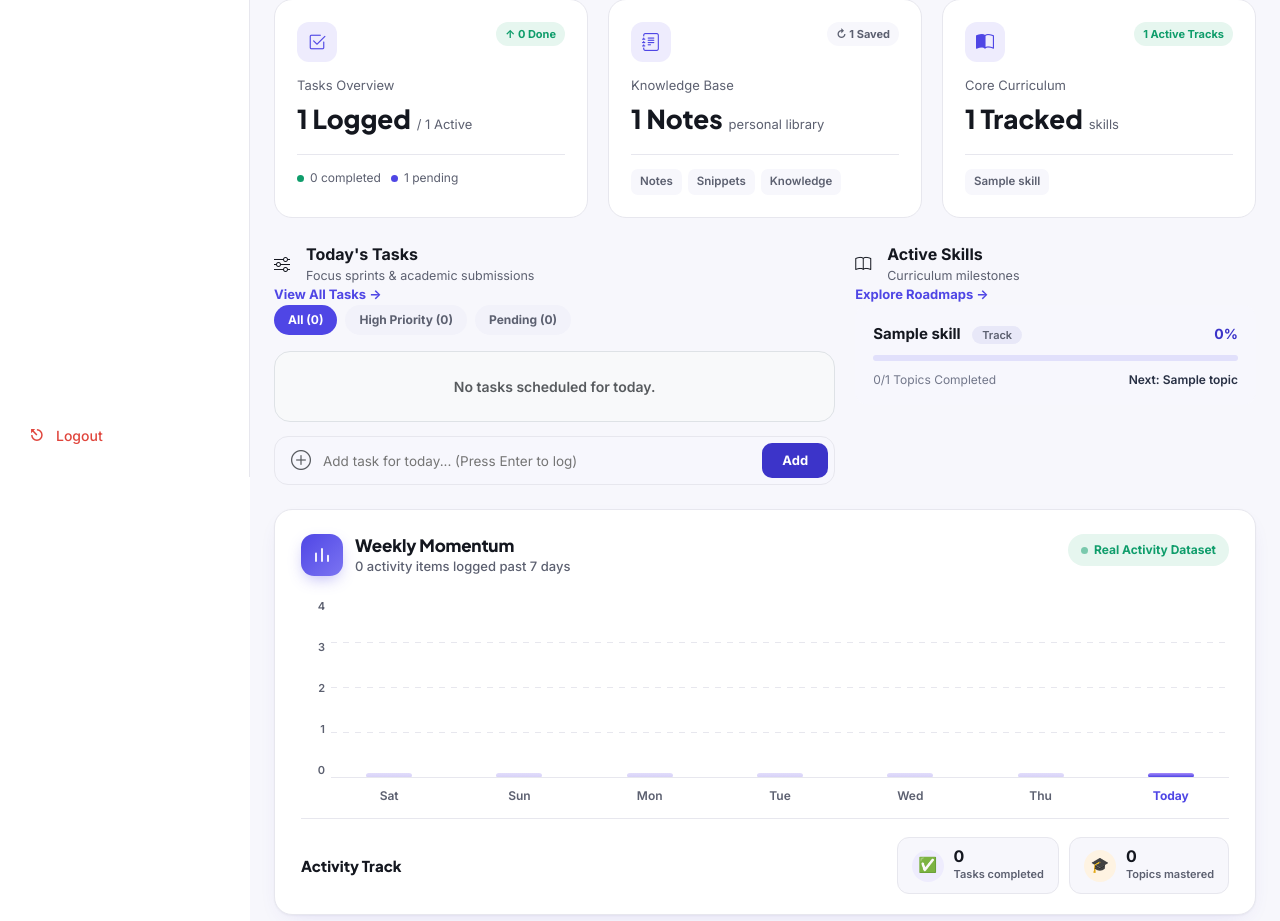
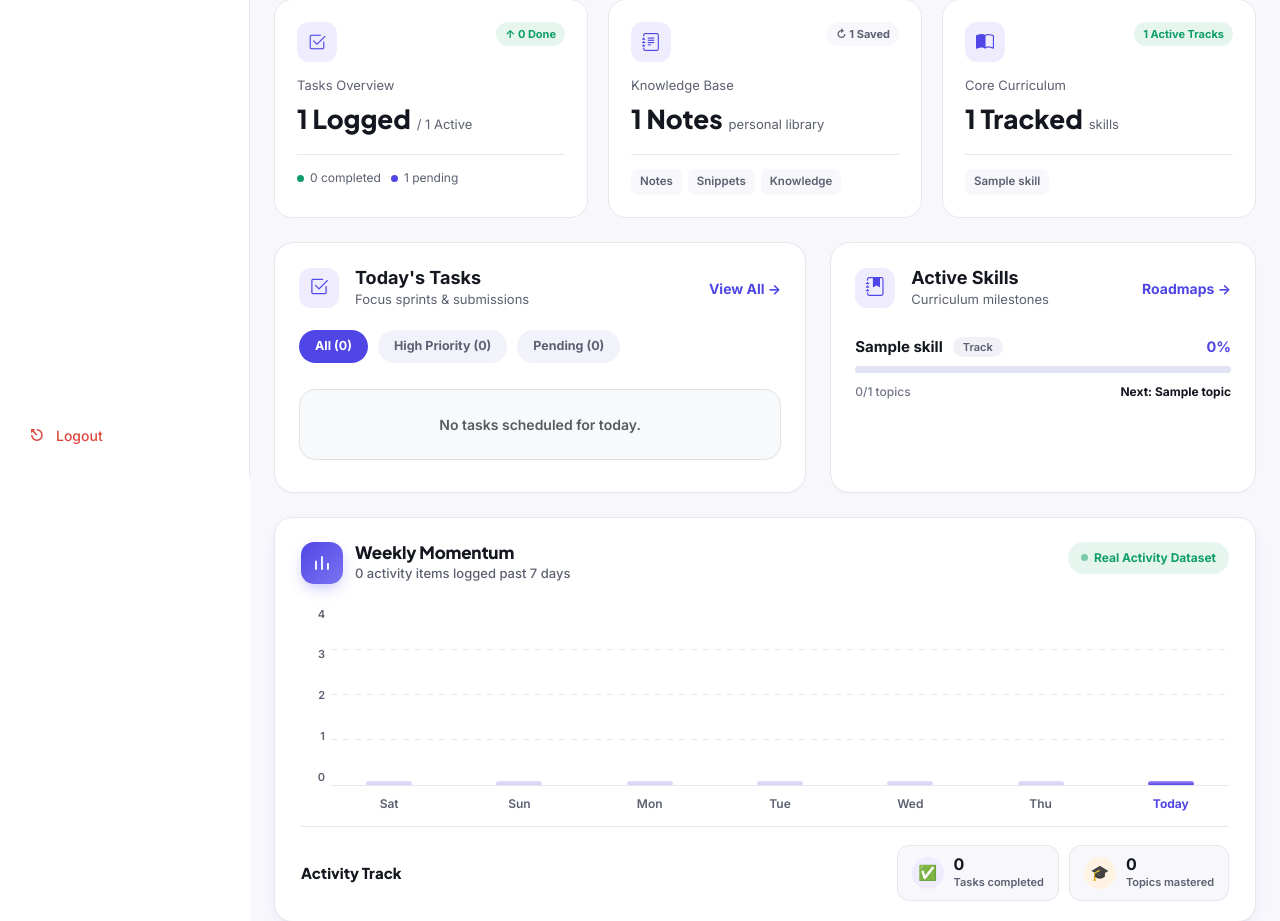
Before and after one commit to ShakirUllah777/LearnTrack---learning-productivity-tracker, a Django app: page / in a window 1280 px wide. Shown: the part 323-1244 px from the top of the page. Run offline with Django 5.2, Linux system fonts and the light colour scheme; a user stored in the database is signed in; tables that the repository leaves empty hold one stand-in row (values such as "Sample post").

Commit message:
Update dashboard Today's Tasks & Active Skills design and add task description feature

```diff
--- a/static/css/custom.css
+++ b/static/css/custom.css
@@ -961,11 +961,11 @@ footer.app-footer {
   color: var(--ink-soft);
 }
 
-/* Two Column Panels */
+/* Two Column Panels Layout */
 .two-col {
   display: grid;
-  grid-template-columns: 1.4fr 1fr;
-  gap: 20px;
+  grid-template-columns: 1.25fr 1fr;
+  gap: 24px;
   margin-bottom: 24px;
 }
 
@@ -975,71 +975,68 @@ footer.app-footer {
   }
 }
 
-.panel {
-  background: var(--paper);
-  border: 1px solid var(--line);
+.panel-card-custom {
+  background: #ffffff;
+  border: 1px solid #e7e7ee;
   border-radius: 20px;
   padding: 24px;
-}
-
-.panel-head {
+  box-shadow: 0 1px 3px rgba(20, 23, 31, 0.03);
+  display: flex;
+  flex-direction: column;
+}
+
+.panel-header-custom {
   display: flex;
   align-items: center;
   justify-content: space-between;
   gap: 16px;
-  margin-bottom: 18px;
-  flex-wrap: wrap;
-}
-
-.panel-head-left {
-  display: flex;
-  align-items: center;
-  gap: 12px;
-}
-
-.panel-icon-task {
-  width: 38px;
-  height: 38px;
-  border-radius: 11px;
+  margin-bottom: 20px;
+}
+
+.icon-badge-task {
+  width: 40px;
+  height: 40px;
+  border-radius: 12px;
   background: #eeecfd;
   color: #4f46e5;
   display: flex;
   align-items: center;
   justify-content: center;
-  font-size: 17px;
+  font-size: 19px;
   flex-shrink: 0;
 }
 
-.panel-icon-skill {
-  width: 38px;
-  height: 38px;
-  border-radius: 11px;
-  background: #e6f6ef;
-  color: #0f9d6b;
+.icon-badge-skill {
+  width: 40px;
+  height: 40px;
+  border-radius: 12px;
+  background: #eeecfd;
+  color: #4f46e5;
   display: flex;
   align-items: center;
   justify-content: center;
-  font-size: 17px;
+  font-size: 19px;
   flex-shrink: 0;
 }
 
 .panel-title {
-  font-size: 16px;
+  font-size: 18px;
   font-weight: 800;
   color: var(--ink);
+  line-height: 1.2;
 }
 
 .panel-sub {
-  font-size: 12.5px;
-  color: var(--ink-soft);
-  margin-top: 1px;
+  font-size: 13px;
+  color: var(--ink-soft);
+  margin-top: 2px;
 }
 
 .panel-link {
-  font-size: 13px;
+  font-size: 14px;
   font-weight: 700;
   color: #4f46e5;
-  display: flex;
+  display: inline-flex;
   align-items: center;
   gap: 4px;
   white-space: nowrap;
@@ -1050,17 +1047,18 @@ footer.app-footer {
   color: #3c34c9;
 }
 
-/* Image-Matched Task Row & Filter Pills */
+/* Today's Tasks Filter Pills & Row Items */
 .task-filter-pills {
   display: flex;
-  gap: 8px;
-  margin-bottom: 16px;
+  gap: 10px;
+  margin-bottom: 18px;
+  flex-wrap: wrap;
 }
 
 .task-filter-pill {
-  padding: 6px 14px;
+  padding: 7px 16px;
   border-radius: 999px;
-  font-size: 12px;
+  font-size: 12.5px;
   font-weight: 700;
   border: none;
   background: #f2f2fa;
@@ -1079,6 +1077,13 @@ footer.app-footer {
   color: #4f46e5;
 }
 
+.task-list-dash {
+  display: flex;
+  flex-direction: column;
+  gap: 10px;
+  flex: 1;
+}
+
 .task-row-img {
   display: flex;
   align-items: center;
@@ -1086,161 +1091,222 @@ footer.app-footer {
   gap: 14px;
   padding: 14px 18px;
   border-radius: 14px;
-  background: #f7f7fd;
-  margin-bottom: 10px;
+  background: #f8f8fc;
+  margin-bottom: 0;
   transition: background 0.15s ease;
 }
 
 .task-row-img:hover {
-  background: #eeeefb;
-}
-
-.task-row-img .task-check-icon {
-  font-size: 20px;
-  line-height: 1;
-  text-decoration: none;
-  cursor: pointer;
-}
-
-.task-row-img .task-title-text {
-  font-size: 14px;
+  background: #f0f0f9;
+}
+
+.task-check-icon {
+  width: 22px;
+  height: 22px;
+  border-radius: 7px;
+  flex-shrink: 0;
+  display: flex;
+  align-items: center;
+  justify-content: center;
+  transition: all 0.15s ease;
+}
+
+.task-check-icon.completed {
+  background: #0f9d6b;
+  color: #ffffff;
+  font-size: 13px;
+}
+
+.task-check-icon.pending {
+  border: 2px solid #d4d4e6;
+  background: #ffffff;
+}
+
+.task-title-text {
+  font-size: 14.5px;
   font-weight: 700;
   color: var(--ink);
 }
 
-.task-row-img .task-title-text.done {
-  color: #8c91a4;
+.task-title-text.done {
+  color: #72778a;
   text-decoration: line-through;
 }
 
-.task-row-img .task-meta-text {
+.task-meta-text {
   font-size: 12px;
   color: #72778a;
-}
-
-.task-row-img .prio-high-text {
+  font-weight: 500;
+}
+
+.prio-high-text {
   color: #e0453c;
   font-weight: 700;
 }
 
-.task-row-img .prio-med-text {
-  color: #8a5a06;
-  font-weight: 700;
-}
-
+.prio-med-text {
+  color: #d97706;
+  font-weight: 700;
+}
+
+.prio-low-text {
+  color: #6b7280;
+  font-weight: 600;
+}
+
+.task-status-badge {
+  font-size: 11.5px;
+  font-weight: 700;
+  padding: 5px 14px;
+  border-radius: 999px;
+  white-space: nowrap;
+  display: inline-block;
+}
+
+.task-status-badge.completed {
+  background: #e6f6ef;
+  color: #0f9d6b;
+}
+
+.task-status-badge.in-progress {
+  background: #eeecfd;
+  color: #4f46e5;
+}
+
+.task-status-badge.pending {
+  background: #f0f0f6;
+  color: #5c6070;
+}
+
+/* Quick Add Form */
 .quick-add-container {
   display: flex;
   align-items: center;
+  justify-content: space-between;
   gap: 10px;
-  background: #f7f7fd;
-  border: 1px solid var(--line);
+  background: #f8f8fc;
+  border: 1px dashed #d4d4e6;
   border-radius: 14px;
   padding: 6px 6px 6px 16px;
   margin-top: 14px;
 }
 
-.quick-add-container input {
+.quick-add-input {
   flex: 1;
   border: none;
   background: transparent;
   font-size: 13.5px;
   color: var(--ink);
-}
-
-.quick-add-container input:focus {
+  font-weight: 500;
   outline: none;
 }
 
-.quick-add-container button {
+.quick-add-input::placeholder {
+  color: #8e92a2;
+}
+
+.quick-add-btn {
   border: none;
-  background: #3c34c9;
+  background: #4f46e5;
   color: #ffffff;
   font-size: 13px;
   font-weight: 700;
-  padding: 8px 20px;
+  padding: 8px 22px;
   border-radius: 10px;
   cursor: pointer;
   transition: background 0.15s ease;
 }
 
-.quick-add-container button:hover {
-  background: #2b25a3;
-}
-
-/* Image-Matched Active Skill Card */
-.skill-card-img {
-  background: #f7f7fd;
-  border-radius: 14px;
-  padding: 16px 18px;
-  margin-bottom: 12px;
+.quick-add-btn:hover {
+  background: #3c34c9;
+}
+
+/* Active Skills Panel List */
+.skill-list-container {
   display: flex;
   flex-direction: column;
-  gap: 10px;
-}
-
-.skill-card-img .skill-top-row {
+  gap: 20px;
+  flex: 1;
+  margin-top: 6px;
+}
+
+.skill-item-row {
+  display: flex;
+  flex-direction: column;
+  gap: 6px;
+}
+
+.skill-top-row {
   display: flex;
   align-items: center;
   justify-content: space-between;
 }
 
-.skill-card-img .skill-name-text {
+.skill-name-text {
   font-size: 15px;
   font-weight: 800;
   color: var(--ink);
   text-decoration: none;
-}
-
-.skill-card-img .skill-tag-pill {
+  transition: color 0.15s ease;
+}
+
+.skill-name-text:hover {
+  color: #4f46e5;
+}
+
+.skill-tag-pill {
   font-size: 11px;
   font-weight: 600;
   color: #5c6070;
-  background: #e8e8f8;
+  background: #f0f0f6;
   padding: 2px 10px;
   border-radius: 999px;
-  margin-left: 8px;
-}
-
-.skill-card-img .skill-tag-pill.near-mastery {
+  margin-left: 6px;
+  white-space: nowrap;
+}
+
+.skill-tag-pill.near-mastery {
   background: #e6f6ef;
   color: #0f9d6b;
   font-weight: 700;
 }
 
-.skill-card-img .skill-pct-text {
-  font-size: 14px;
+.skill-pct-text {
+  font-size: 14.5px;
   font-weight: 800;
-  color: #3c34c9;
-}
-
-.skill-card-img .skill-track-bar {
-  height: 6px;
+  color: #4f46e5;
+}
+
+.skill-track-bar {
+  height: 7px;
   border-radius: 99px;
-  background: #e1e0fb;
+  background: #e2e2f5;
   overflow: hidden;
-}
-
-.skill-card-img .skill-fill-bar {
+  margin: 2px 0 4px;
+}
+
+.skill-fill-bar {
   height: 100%;
   border-radius: 99px;
-  background: #3c34c9;
-}
-
-.skill-card-img .skill-fill-bar.near-mastery {
-  background: #0f9d6b;
-}
-
-.skill-card-img .skill-foot-row {
+  background: #4f46e5;
+  transition: width 0.4s ease;
+}
+
+.skill-foot-row {
   display: flex;
   align-items: center;
   justify-content: space-between;
   font-size: 12px;
+}
+
+.skill-count-text {
   color: #72778a;
-}
-
-.skill-card-img .skill-next-text {
-  font-weight: 600;
-  color: #283044;
+  font-weight: 500;
+}
+
+.skill-next-text {
+  font-weight: 700;
+  color: #14171f;
 }
 
 /* ==========================================================================
--- a/templates/dashboard.html
+++ b/templates/dashboard.html
@@ -157,13 +157,13 @@
       <div class="panel-card-custom">
         <div class="panel-header-custom">
           <div class="d-flex align-items-center gap-3">
-            <div class="icon-badge-task"><i class="bi bi-sliders"></i></div>
+            <div class="icon-badge-task"><i class="bi bi-check2-square"></i></div>
             <div>
               <div class="panel-title">Today's Tasks</div>
-              <div class="panel-sub">Focus sprints & academic submissions</div>
+              <div class="panel-sub">Focus sprints & submissions</div>
             </div>
           </div>
-          <a class="panel-link" href="{% url 'task_list' %}">View All Tasks &rarr;</a>
+          <a class="panel-link" href="{% url 'task_list' %}">View All &rarr;</a>
         </div>
 
         <!-- Filter Pills matching screenshot -->
@@ -179,13 +179,11 @@
             {% for task in today_tasks %}
               <div class="task-row-img task-item-row" data-priority="{{ task.priority }}" data-status="{{ task.status }}">
                 <div class="d-flex align-items-center gap-3" style="min-width: 0;">
-                  <a href="{% url 'task_toggle' task.pk %}" class="task-check-icon text-decoration-none" title="Toggle status">
+                  <a href="{% url 'task_toggle' task.pk %}" class="task-check-link text-decoration-none" title="Toggle status">
                     {% if task.status == 'COMPLETED' %}
-                      <i class="bi bi-check-circle-fill text-success"></i>
-                    {% elif task.status == 'IN_PROGRESS' %}
-                      <i class="bi bi-record-btn-fill text-primary"></i>
+                      <div class="task-check-icon completed"><i class="bi bi-check-lg"></i></div>
                     {% else %}
-                      <i class="bi bi-square text-muted" style="font-size: 18px;"></i>
+                      <div class="task-check-icon pending"></div>
                     {% endif %}
                   </a>
 
@@ -193,7 +191,7 @@
                     <span class="task-title-text {% if task.status == 'COMPLETED' %}done{% endif %} text-truncate">{{ task.title }}</span>
                     <span class="task-meta-text">
                       Due: Today &bull;
-                      <span class="{% if task.priority == 'HIGH' %}prio-high-text{% elif task.priority == 'MEDIUM' %}prio-med-text{% endif %}">
+                      <span class="{% if task.priority == 'HIGH' %}prio-high-text{% elif task.priority == 'MEDIUM' %}prio-med-text{% else %}prio-low-text{% endif %}">
                         {{ task.get_priority_display }}
                       </span>
                     </span>
@@ -202,15 +200,15 @@
 
                 <div>
                   {% if task.status == 'COMPLETED' %}
-                    <span class="badge bg-success-subtle text-success rounded-pill px-3 py-1 fw-bold" style="font-size: 11px;">
-                      &bull; Completed
+                    <span class="task-status-badge completed">
+                      Completed
                     </span>
                   {% elif task.status == 'IN_PROGRESS' %}
-                    <span class="badge bg-primary-subtle text-primary rounded-pill px-3 py-1 fw-bold" style="font-size: 11px;">
-                      &bull; In Progress
+                    <span class="task-status-badge in-progress">
+                      In Progress
                     </span>
                   {% else %}
-                    <span class="badge bg-light text-secondary border rounded-pill px-3 py-1 fw-bold" style="font-size: 11px;">
+                    <span class="task-status-badge pending">
                       Pending
                     </span>
                   {% endif %}
@@ -224,61 +222,52 @@
           {% endif %}
         </div>
 
-        <!-- Quick Add Input Container matching screenshot -->
-        <form method="POST" action="{% url 'task_create' %}" class="quick-add-container">
-          {% csrf_token %}
-          <span class="text-muted fw-bold"><i class="bi bi-plus-circle text-muted fs-5"></i></span>
-          <input id="quick-task-input" name="title" type="text" placeholder="Add task for today... (Press Enter to log)" required>
-          <input type="hidden" name="due_date" value="{{ today|date:'Y-m-d' }}">
-          <input type="hidden" name="priority" value="MEDIUM">
-          <input type="hidden" name="status" value="PENDING">
-          <button type="submit">Add</button>
-        </form>
+
       </div>
 
       <!-- ACTIVE SKILLS PANEL (MATCHING ATTACHED SCREENSHOT) -->
       <div class="panel-card-custom">
         <div class="panel-header-custom">
           <div class="d-flex align-items-center gap-3">
-            <div class="icon-badge-skill"><i class="bi bi-book"></i></div>
+            <div class="icon-badge-skill"><i class="bi bi-journal-bookmark-fill"></i></div>
             <div>
               <div class="panel-title">Active Skills</div>
               <div class="panel-sub">Curriculum milestones</div>
             </div>
           </div>
-          <a class="panel-link" href="{% url 'skill_list' %}">Explore Roadmaps &rarr;</a>
+          <a class="panel-link" href="{% url 'skill_list' %}">Roadmaps &rarr;</a>
         </div>
 
         <div class="skill-list-container">
           {% if skills %}
             {% for skill in skills %}
-              <div class="skill-card-img">
+              <div class="skill-item-row">
                 <div class="skill-top-row">
-                  <div>
+                  <div class="d-flex align-items-center gap-1">
                     <a href="{% url 'skill_detail' skill.pk %}" class="skill-name-text">
                       {{ skill.name }}
                     </a>
                     {% if skill.progress_percentage >= 90 %}
-                      <span class="skill-tag-pill near-mastery">Near Mastery</span>
+                      <span class="skill-tag-pill near-mastery">Near mastery</span>
                     {% elif 'react' in skill.name|lower %}
                       <span class="skill-tag-pill">Frontend</span>
-                    {% elif 'django' in skill.name|lower %}
+                    {% elif 'django' in skill.name|lower or 'python' in skill.name|lower %}
                       <span class="skill-tag-pill">Backend</span>
                     {% elif 'javascript' in skill.name|lower or 'js' in skill.name|lower %}
-                      <span class="skill-tag-pill">Core Runtime</span>
+                      <span class="skill-tag-pill">Core</span>
                     {% else %}
                       <span class="skill-tag-pill">Track</span>
                     {% endif %}
                   </div>
-                  <span class="skill-pct-text {% if skill.progress_percentage >= 90 %}text-success{% endif %}">{{ skill.progress_percentage }}%</span>
+                  <span class="skill-pct-text">{{ skill.progress_percentage }}%</span>
                 </div>
 
                 <div class="skill-track-bar">
-                  <div class="skill-fill-bar {% if skill.progress_percentage >= 90 %}near-mastery{% endif %}" style="width: {{ skill.progress_percentage }}%;"></div>
+                  <div class="skill-fill-bar" style="width: {{ skill.progress_percentage }}%;"></div>
                 </div>
 
                 <div class="skill-foot-row">
-                  <span>{{ skill.completed_topics_count }}/{{ skill.total_topics_count }} Topics Completed</span>
+                  <span class="skill-count-text">{{ skill.completed_topics_count }}/{{ skill.total_topics_count }} topics</span>
                   <span class="skill-next-text">{{ skill.next_topic_title }}</span>
                 </div>
               </div>
--- a/templates/tasks/task_edit.html
+++ b/templates/tasks/task_edit.html
@@ -73,6 +73,11 @@
       </div>
 
       <div class="field-edit">
+        <label for="id_description">Description</label>
+        <textarea id="id_description" name="description" rows="3" placeholder="Optional task description or details...">{{ task.description }}</textarea>
+      </div>
+
+      <div class="field-edit">
         <label for="id_priority">Priority</label>
         <select id="id_priority" name="priority">
           <option value="HIGH" {% if task.priority == 'HIGH' %}selected{% endif %}>High</option>
```
Also changed, not shown: templates/tasks/task_list.html (+18 -8 lines).
